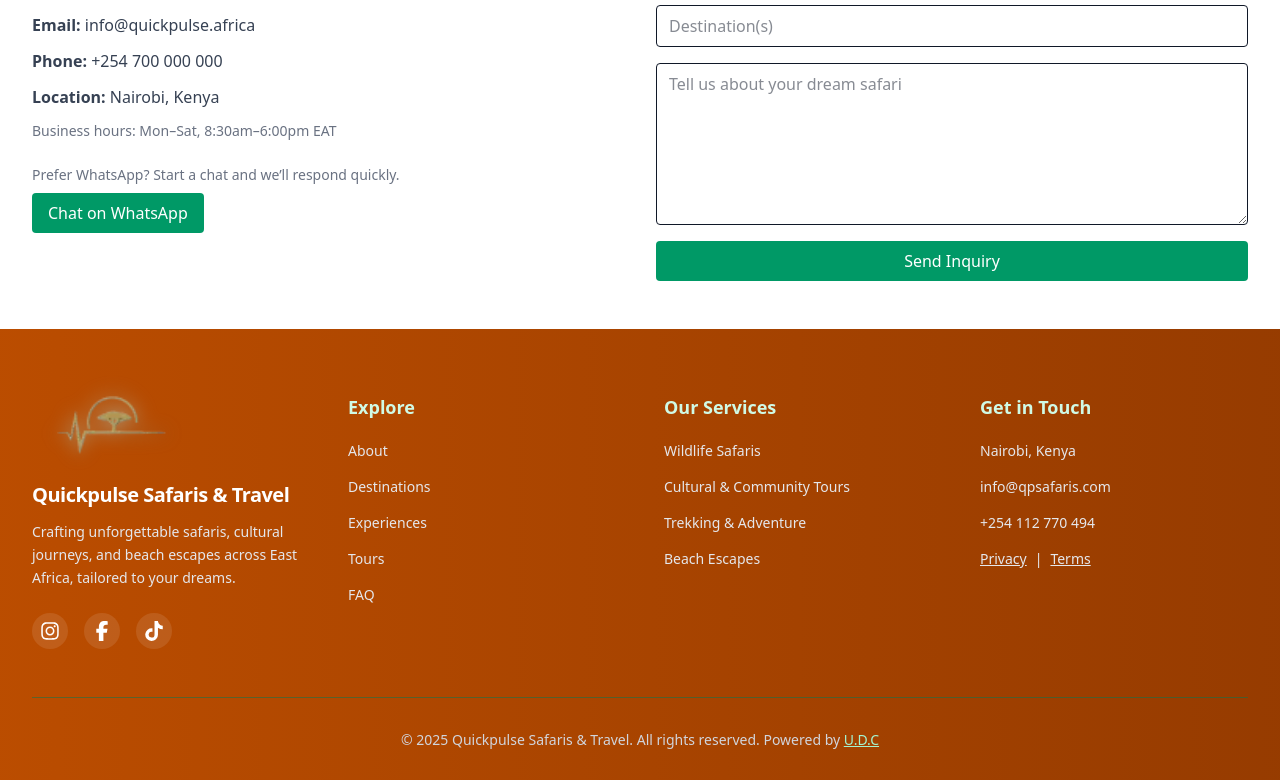
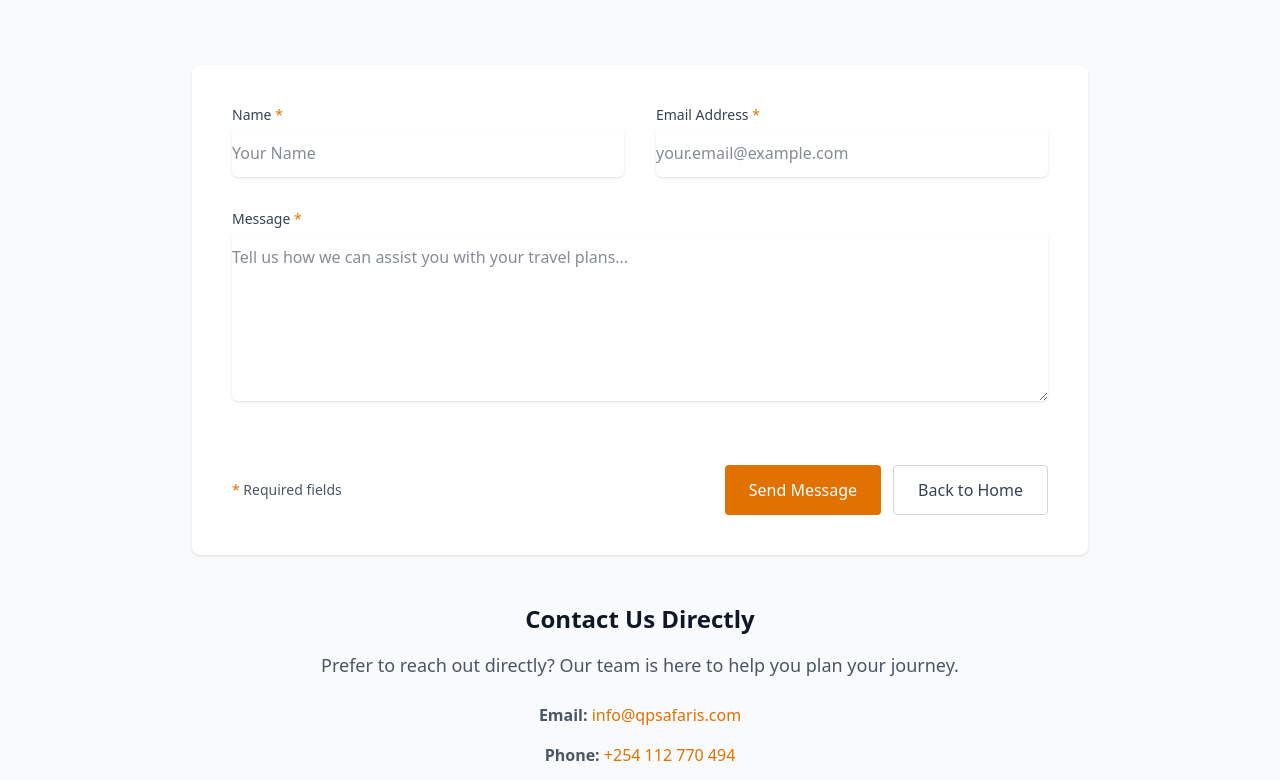
Before and after one commit to mike111-sys/Quick-Safaris, a React (Vite) app: page /contact in a window 1280 px wide. Shown: the part 240-1020 px from the top of the page. Built offline with nearby package versions, Linux system fonts and the light colour scheme.

Commit message:
refined contact

```diff
--- a/src/pages/Contact.tsx
+++ b/src/pages/Contact.tsx
@@ -1,33 +1,163 @@
+import { motion } from 'framer-motion';
+import { Link } from 'react-router-dom';
+import { useState } from 'react';
+
 const Contact = () => {
+  const [formData, setFormData] = useState({
+    name: '',
+    email: '',
+    message: '',
+  });
+
+  const handleInputChange = (e: React.ChangeEvent<HTMLInputElement | HTMLTextAreaElement>) => {
+    const { name, value } = e.target;
+    setFormData({ ...formData, [name]: value });
+  };
+
+  const handleSubmit = () => {
+    // Placeholder for form submission logic (e.g., API call)
+    console.log('Form submitted:', formData);
+  };
+
   return (
-    <section className="mx-auto max-w-7xl px-4 sm:px-6 lg:px-8 py-12">
-      <div className="grid md:grid-cols-2 gap-8">
-        <div>
-          <h1 className="text-3xl font-bold">Contact Us</h1>
-          <p className="mt-4 text-gray-600">Let’s plan your dream trip today. Share your preferences and we’ll tailor an unforgettable journey from the first call to your final sunset.</p>
-          <div className="mt-6 space-y-3 text-gray-700">
-            <div><span className="font-semibold">Email:</span> info@quickpulse.africa</div>
-            <div><span className="font-semibold">Phone:</span> +254 700 000 000</div>
-            <div><span className="font-semibold">Location:</span> Nairobi, Kenya</div>
-            <div className="text-sm text-gray-500">Business hours: Mon–Sat, 8:30am–6:00pm EAT</div>
+    <section className="mx-auto max-w-7xl px-4 sm:px-6 lg:px-8 py-12 bg-gray-50">
+      {/* Hero Section */}
+      <motion.div
+        initial={{ opacity: 0, y: 20 }}
+        whileInView={{ opacity: 1, y: 0 }}
+        viewport={{ once: true }}
+        transition={{ duration: 0.6 }}
+        className="text-center"
+      >
+        <h1 className="text-3xl md:text-4xl font-bold text-amber-600">
+          Get in Touch with Quickpulse Safaris
+        </h1>
+        <p className="mt-4 text-lg text-gray-600 max-w-3xl mx-auto">
+          Have questions or need help planning your African adventure? Reach out to our team, and we’ll respond promptly to assist you.
+        </p>
+      </motion.div>
+
+      {/* Contact Form Section */}
+      <motion.div
+        initial={{ opacity: 0, y: 20 }}
+        whileInView={{ opacity: 1, y: 0 }}
+        viewport={{ once: true }}
+        transition={{ duration: 0.6, delay: 0.2 }}
+        className="mt-16 max-w-4xl mx-auto bg-white p-10 rounded-lg shadow-sm"
+      >
+        <div className="grid grid-cols-1 md:grid-cols-2 gap-8">
+          {/* Column 1: Name */}
+          <div className="space-y-8">
+            <div>
+              <label htmlFor="name" className="block text-sm font-medium text-gray-700">
+                Name <span className="text-amber-600">*</span>
+              </label>
+              <input
+                type="text"
+                id="name"
+                name="name"
+                value={formData.name}
+                onChange={handleInputChange}
+                className="mt-1 block w-full rounded-md border-gray-300 shadow-sm focus:border-amber-600 focus:ring-amber-600 sm:text-base py-3"
+                placeholder="Your Name"
+                required
+              />
+            </div>
           </div>
-          <div className="mt-6">
-            <div className="text-sm text-gray-500">Prefer WhatsApp? Start a chat and we’ll respond quickly.</div>
-            <a href="#" className="inline-block mt-2 px-4 py-2 rounded bg-emerald-600 text-white hover:bg-emerald-700">Chat on WhatsApp</a>
+
+          {/* Column 2: Email */}
+          <div className="space-y-8">
+            <div>
+              <label htmlFor="email" className="block text-sm font-medium text-gray-700">
+                Email Address <span className="text-amber-600">*</span>
+              </label>
+              <input
+                type="email"
+                id="email"
+                name="email"
+                value={formData.email}
+                onChange={handleInputChange}
+                className="mt-1 block w-full rounded-md border-gray-300 shadow-sm focus:border-amber-600 focus:ring-amber-600 sm:text-base py-3"
+                placeholder="your.email@example.com"
+                required
+              />
+            </div>
+          </div>
+
+          {/* Full-width field: Message */}
+          <div className="md:col-span-2">
+            <label htmlFor="message" className="block text-sm font-medium text-gray-700">
+              Message <span className="text-amber-600">*</span>
+            </label>
+            <textarea
+              id="message"
+              name="message"
+              value={formData.message}
+              onChange={handleInputChange}
+              rows={6}
+              className="mt-1 block w-full rounded-md border-gray-300 shadow-sm focus:border-amber-600 focus:ring-amber-600 sm:text-base py-3"
+              placeholder="Tell us how we can assist you with your travel plans..."
+              required
+            />
+          </div>
+
+          <div className="md:col-span-2 flex flex-col sm:flex-row sm:justify-between sm:items-center mt-8 gap-4">
+            <p className="text-sm text-gray-600 text-center sm:text-left">
+              <span className="text-amber-600">*</span> Required fields
+            </p>
+            <div className="flex flex-col sm:flex-row gap-3 w-full sm:w-auto">
+              <button
+                onClick={handleSubmit}
+                className="w-full sm:w-auto px-6 py-3 rounded bg-amber-600 text-white font-medium hover:bg-amber-700 transition sm:text-base"
+              >
+                Send Message
+              </button>
+              <Link
+                to="/"
+                className="w-full sm:w-auto px-6 py-3 rounded border border-gray-300 text-sm text-gray-700 hover:bg-gray-50 transition sm:text-base text-center"
+              >
+                Back to Home
+              </Link>
+            </div>
           </div>
         </div>
-        <form className="grid grid-cols-1 md:grid-cols-2 gap-4">
-          <input className="border rounded px-3 py-2" placeholder="Full Name" />
-          <input className="border rounded px-3 py-2" placeholder="Email" type="email" />
-          <input className="border rounded px-3 py-2" placeholder="Phone" />
-          <input className="border rounded px-3 py-2" placeholder="Preferred Dates" />
-          <input className="border rounded px-3 py-2 md:col-span-2" placeholder="Destination(s)" />
-          <textarea className="border rounded px-3 py-2 md:col-span-2" placeholder="Tell us about your dream safari" rows={6} />
-          <button className="md:col-span-2 inline-flex justify-center items-center px-4 py-2 rounded bg-emerald-600 text-white font-medium hover:bg-emerald-700">Send Inquiry</button>
-        </form>
-      </div>
+      </motion.div>
+
+      {/* Contact Details Section */}
+      <motion.div
+        initial={{ opacity: 0, y: 20 }}
+        whileInView={{ opacity: 1, y: 0 }}
+        viewport={{ once: true }}
+        transition={{ duration: 0.6, delay: 0.4 }}
+        className="mt-12 text-center"
+      >
+        <h2 className="text-2xl font-bold text-gray-900">Contact Us Directly</h2>
+        <p className="mt-4 text-lg text-gray-600 max-w-3xl mx-auto">
+          Prefer to reach out directly? Our team is here to help you plan your journey.
+        </p>
+        <div className="mt-6 space-y-4">
+          <p className="text-gray-600">
+            <span className="font-semibold">Email:</span>{' '}
+            <a
+              href="mailto:info@qpsafaris.com"
+              className="text-amber-600 hover:text-amber-700 transition"
+            >
+              info@qpsafaris.com
+            </a>
+          </p>
+          <p className="text-gray-600">
+            <span className="font-semibold">Phone:</span>{' '}
+            <a
+              href="tel:+254112770494"
+              className="text-amber-600 hover:text-amber-700 transition"
+            >
+              +254 112 770 494
+            </a>
+          </p>
+        </div>
+      </motion.div>
     </section>
-  )
-}
+  );
+};
 
-export default Contact
+export default Contact;
```
